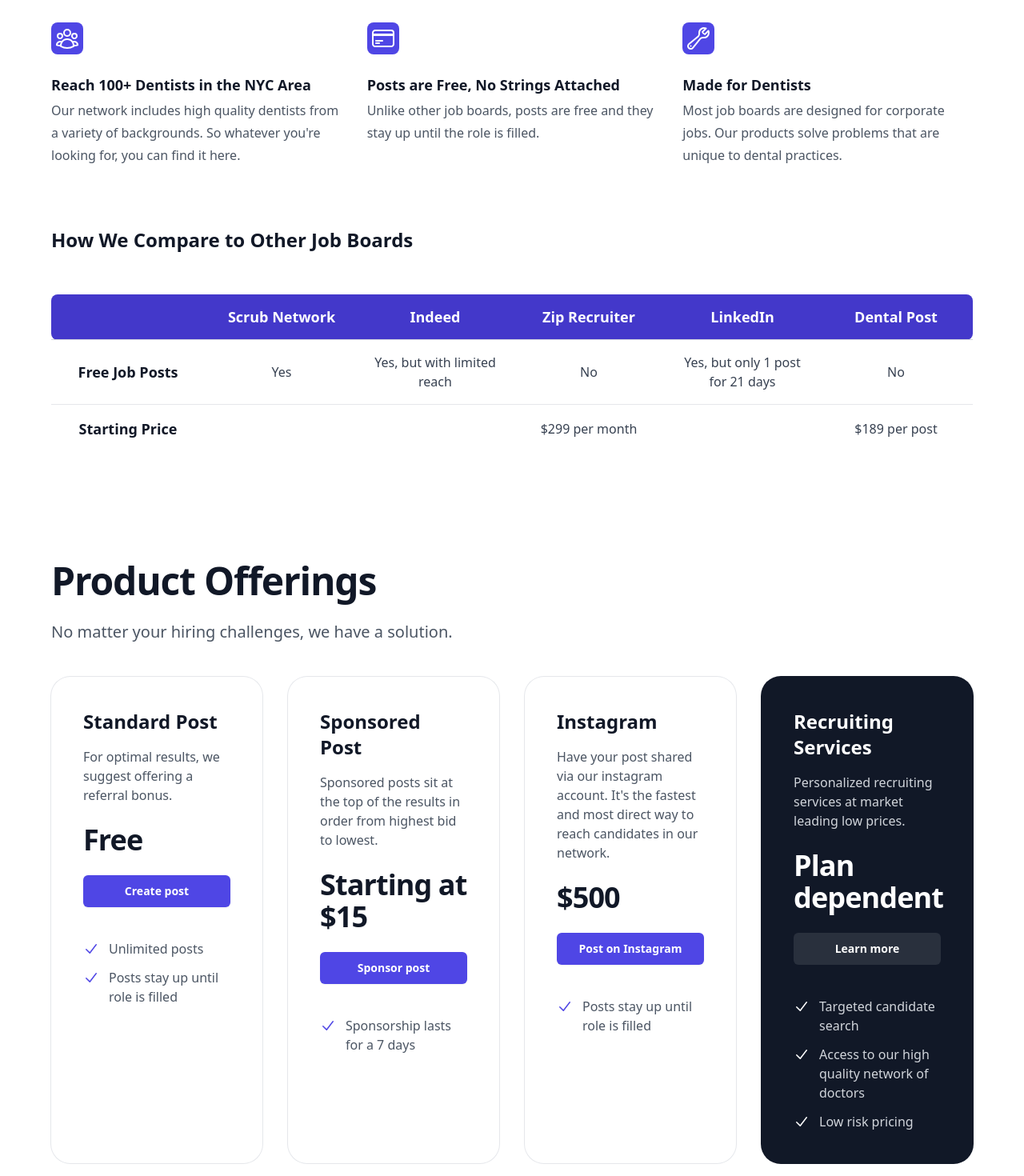
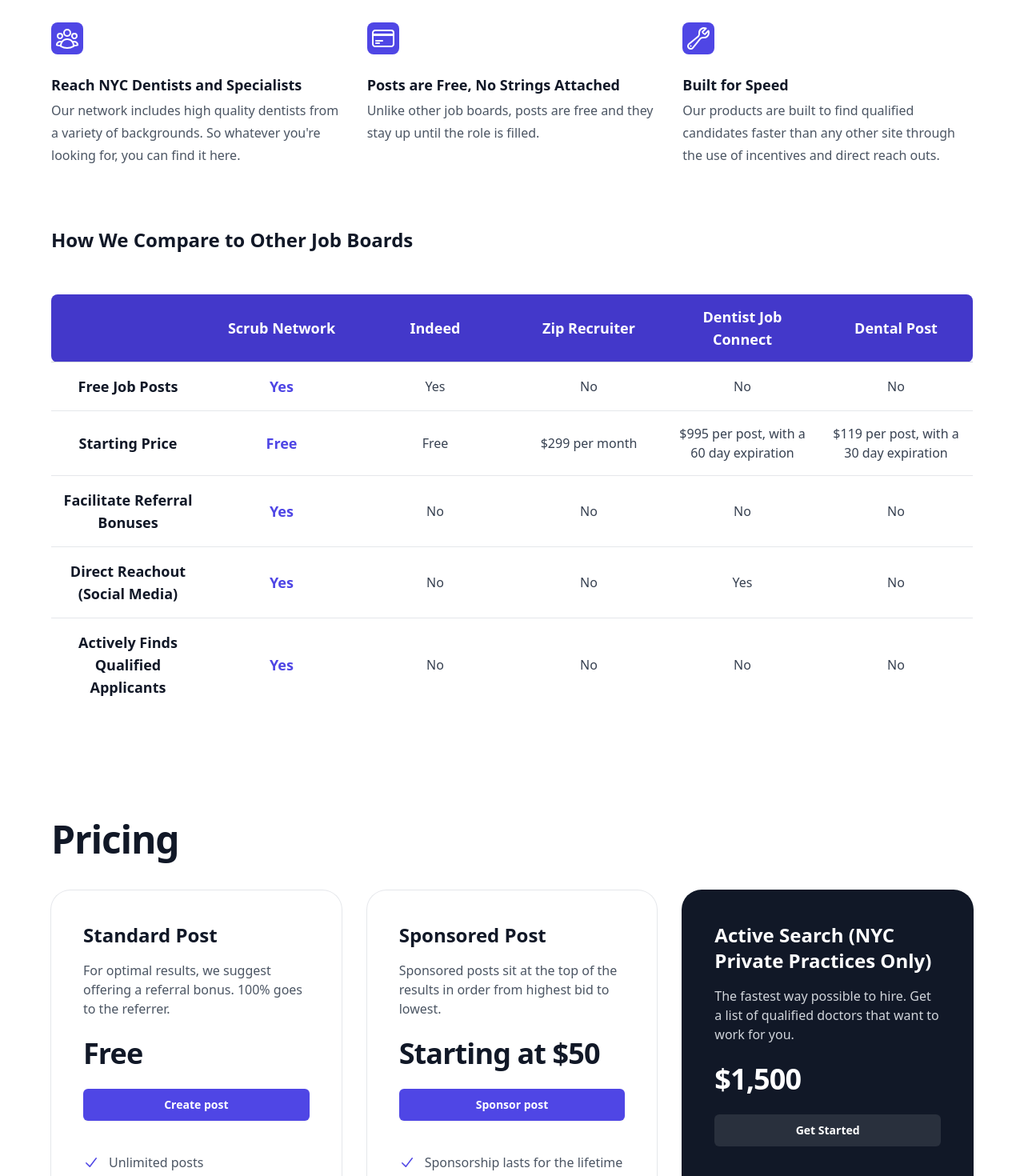
Before and after one commit to sean-yang14/myscrubnetwork, a Next.js app: page /for-practices in a window 1280 px wide. Shown: the part 780-2250 px from the top of the page at 80% size. Built offline with nearby package versions, Linux system fonts and the light colour scheme; no server answers.

Commit message:
removed recruiting

```diff
--- a/src/components/for-practices/competitors.jsx
+++ b/src/components/for-practices/competitors.jsx
@@ -2,26 +2,50 @@
 	{
 		title: 'Free Job Posts',
 		scrubNetwork: 'Yes',
-		indeed: 'Yes, but with limited reach',
-		linkedIn: 'Yes, but only 1 post for 21 days',
+		indeed: 'Yes',
 		zipRecruiter: 'No',
+		dentistJobConnect: 'No',
 		dentalPost: 'No',
 	},
 	{
 		title: 'Starting Price',
-		scrubNetwork: '',
-		indeed: '',
-		linkedIn: '',
+		scrubNetwork: 'Free',
+		indeed: 'Free',
 		zipRecruiter: '$299 per month',
-		dentalPost: '$189 per post',
+		dentistJobConnect: '$995 per post, with a 60 day expiration',
+		dentalPost: '$119 per post, with a 30 day expiration',
+	},
+	{
+		title: 'Facilitate Referral Bonuses',
+		scrubNetwork: 'Yes',
+		indeed: 'No',
+		zipRecruiter: 'No',
+		dentistJobConnect: 'No',
+		dentalPost: 'No',
+	},
+	{
+		title: 'Direct Reachout (Social Media)',
+		scrubNetwork: 'Yes',
+		indeed: 'No',
+		zipRecruiter: 'No',
+		dentistJobConnect: 'Yes',
+		dentalPost: 'No',
+	},
+	{
+		title: 'Actively Finds Qualified Applicants',
+		scrubNetwork: 'Yes',
+		indeed: 'No',
+		zipRecruiter: 'No',
+		dentistJobConnect: 'No',
+		dentalPost: 'No',
 	},
 	// {
-	// 	title: 'Starting Sponsorship Price',
-	// 	scrubNetwork: '< $2 per post per day',
-	// 	indeed: '$5 per post per day',
-	// 	linkedIn: '$5 per post per day',
-	// 	zipRecruiter: '',
-	// 	dentalPost: '',
+	// 	title: 'Highest Price',
+	// 	scrubNetwork: '$1,500',
+	// 	indeed: 'No Ceiling',
+	// 	zipRecruiter: 'No Ceiling',
+	// 	dentistJobConnect: '$329 for 30 days',
+	// 	dentalPost: '$2,495 for 180 days',
 	// },
 ];
 
@@ -71,7 +95,7 @@
 										scope='col'
 										className='py-3.5 px-3 text-left text-lg font-semibold text-gray-900 text-center w-1/6 text-white'
 									>
-										LinkedIn
+										Dentist Job Connect
 									</th>
 									<th
 										scope='col'
@@ -87,7 +111,7 @@
 										<td className='whitespace-normal py-4 px-3 text-lg font-semibold text-gray-900 text-center'>
 											{person.title}
 										</td>
-										<td className='whitespace-normal py-4 px-3 text-base text-gray-700 text-center'>
+										<td className='whitespace-normal py-4 px-3 text-lg text-indigo-600 font-semibold text-center'>
 											{person.scrubNetwork}
 										</td>
 										<td className='whitespace-normal py-4 px-3 text-base text-gray-700 text-center'>
@@ -97,7 +121,7 @@
 											{person.zipRecruiter}
 										</td>
 										<td className='whitespace-normal py-4 px-3 text-base text-gray-700 text-center'>
-											{person.linkedIn}
+											{person.dentistJobConnect}
 										</td>
 										<td className='whitespace-normal py-4 px-3 text-base text-gray-700 text-center'>
 											{person.dentalPost}
--- a/src/components/for-practices/features.jsx
+++ b/src/components/for-practices/features.jsx
@@ -6,7 +6,7 @@
 
 const features = [
 	{
-		name: 'Reach 100+ Dentists in the NYC Area',
+		name: 'Reach NYC Dentists and Specialists',
 		description:
 			"Our network includes high quality dentists from a variety of backgrounds. So whatever you're looking for, you can find it here.",
 		icon: UserGroupIcon,
@@ -18,9 +18,9 @@
 		icon: CreditCardIcon,
 	},
 	{
-		name: 'Made for Dentists',
+		name: 'Built for Speed',
 		description:
-			'Most job boards are designed for corporate jobs. Our products solve problems that are unique to dental practices.',
+			'Our products are built to find qualified candidates faster than any other site through the use of incentives and direct reach outs.',
 		icon: WrenchIcon,
 	},
 ];
@@ -34,8 +34,8 @@
 						Why Post on Scrub Network
 					</h2>
 					<p className='mt-6 text-lg leading-8 text-gray-600'>
-						Our posts reach qualified doctors faster than any other site. We
-						also offer market leading affordable prices for our services.
+						We help you reach the right candidates faster than ever before, and
+						we do it at market leading prices.
 					</p>
 				</div>
 				<div className='mx-auto mt-16 max-w-2xl sm:mt-20 lg:mt-24 lg:max-w-none'>
--- a/src/components/for-practices/header.jsx
+++ b/src/components/for-practices/header.jsx
@@ -10,7 +10,7 @@
 				</h2>
 				<p className='mt-6 text-lg leading-8 text-gray-600'>
 					We&#39;re focused on creating the best candidate searching experience
-					for practices and the best job searching experience for doctors.
+					for practices.
 				</p>
 			</div>
 		</div>
--- a/src/components/for-practices/pricing.jsx
+++ b/src/components/for-practices/pricing.jsx
@@ -6,8 +6,13 @@
 		id: 'tier-standard',
 		href: '/post-a-job',
 		price: 'Free',
-		description: 'For optimal results, we suggest offering a referral bonus.',
-		features: ['Unlimited posts', 'Posts stay up until role is filled'],
+		description:
+			'For optimal results, we suggest offering a referral bonus. 100% goes to the referrer.',
+		features: [
+			'Unlimited posts',
+			'Posts stay up until role is filled',
+			'Posts with a referral bonus of at least $300 get shared directly with dentists',
+		],
 		featured: false,
 		cta: 'Create post',
 	},
@@ -15,38 +20,41 @@
 		name: 'Sponsored Post',
 		id: 'tier-sponsored',
 		href: '/post-a-job',
-		price: 'Starting at $15',
+		price: 'Starting at $50',
 		description:
 			'Sponsored posts sit at the top of the results in order from highest bid to lowest.',
-		features: ['Sponsorship lasts for a 7 days'],
+		features: [
+			'Sponsorship lasts for the lifetime of the post',
+			'Cumulative payments determine post order',
+		],
 		featured: false,
 		cta: 'Sponsor post',
 	},
+	// {
+	// 	name: 'Instagram',
+	// 	id: 'tier-instagram',
+	// 	href: '/post-a-job',
+	// 	price: '$500',
+	// 	description:
+	// 		"Have your post shared via our instagram account. It's the fastest and most direct way to reach candidates in our network.",
+	// 	features: ['Posts stay up until role is filled'],
+	// 	featured: false,
+	// 	cta: 'Post on Instagram',
+	// },
 	{
-		name: 'Instagram',
-		id: 'tier-instagram',
+		name: 'Active Search (NYC Private Practices Only)',
+		id: 'tier-activeSearch',
 		href: '/post-a-job',
-		price: '$500',
+		price: '$1,500',
 		description:
-			"Have your post shared via our instagram account. It's the fastest and most direct way to reach candidates in our network.",
-		features: ['Posts stay up until role is filled'],
-		featured: false,
-		cta: 'Post on Instagram',
-	},
-	{
-		name: 'Recruiting Services',
-		id: 'tier-recruiting',
-		href: '/recruiting',
-		price: 'Plan dependent',
-		description:
-			'Personalized recruiting services at market leading low prices.',
+			'The fastest way possible to hire. Get a list of qualified doctors that want to work for you.',
 		features: [
-			'Targeted candidate search',
-			'Access to our high quality network of doctors',
-			'Low risk pricing',
+			'Full refund if no applicants within 60 days',
+			'Practices get 1 deal-breaker requirement',
+			'Actively fill a role rather than passively wait for candidates to find you',
 		],
 		featured: true,
-		cta: 'Learn more',
+		cta: 'Get Started',
 	},
 ];
 
@@ -63,13 +71,13 @@
 						Pricing
 					</h2> */}
 					<p className='mt-2 text-4xl font-bold tracking-tight text-gray-900 sm:text-5xl'>
-						Product Offerings
+						Pricing
 					</p>
 				</div>
-				<p className='mt-6 max-w-2xl text-xl leading-8 text-gray-600'>
+				{/* <p className='mt-6 max-w-2xl text-xl leading-8 text-gray-600'>
 					No matter your hiring challenges, we have a solution.
-				</p>
-				<div className='isolate mx-auto mt-10 grid max-w-md grid-cols-1 gap-8 lg:mx-0 lg:max-w-none lg:grid-cols-4'>
+				</p> */}
+				<div className='isolate mx-auto mt-10 grid max-w-md grid-cols-1 gap-8 lg:mx-0 lg:max-w-none lg:grid-cols-3'>
 					{tiers.map((tier) => (
 						<div
 							key={tier.id}
--- a/src/components/layout/navbar.jsx
+++ b/src/components/layout/navbar.jsx
@@ -19,7 +19,7 @@
 		jobs: false,
 		practices: false,
 		contact: false,
-		recruiting: false,
+		// recruiting: false,
 		events: false,
 	};
 	const [current, setCurrent] = useState({
@@ -136,7 +136,7 @@
 									>
 										For Practices
 									</Link>
-									<Link
+									{/* <Link
 										href='/recruiting'
 										className={classNames(
 											current.recruiting
@@ -148,7 +148,7 @@
 										name='recruiting'
 									>
 										Recruiting
-									</Link>
+									</Link> */}
 									<Link
 										href='/events'
 										className={classNames(
@@ -293,7 +293,7 @@
 							>
 								For Practices
 							</Disclosure.Button>
-							<Disclosure.Button
+							{/* <Disclosure.Button
 								as='a'
 								href='/recruiting'
 								onClick={handleClick}
@@ -306,7 +306,7 @@
 								name='contract'
 							>
 								Recruiting
-							</Disclosure.Button>
+							</Disclosure.Button> */}
 							<Disclosure.Button
 								as='a'
 								href='/events'
--- a/src/components/practices/job-post.jsx
+++ b/src/components/practices/job-post.jsx
@@ -38,7 +38,7 @@
 		price: '',
 		bid: '',
 		weeks: '',
-		instagram: false,
+		listOfApplicants: false,
 	};
 
 	const [formData, setFormData] = useState({
@@ -71,7 +71,7 @@
 	const handleCheckbox = (e) => {
 		setFormData((prev) => ({
 			...prev,
-			[e.target.name]: !formData.instagram,
+			[e.target.name]: !formData.listOfApplicants,
 		}));
 	};
 
@@ -366,11 +366,12 @@
 										</div>
 										<div className='sm:col-span-3'>
 											<h3 className='text-lg font-medium leading-6 text-gray-900'>
-												Post on Instagram
+												Fill Open Roles Fast. I Want an Active Search
 											</h3>
 											<p className='text-base leading-6 text-gray-900'>
-												Reach dentists and their network directly through social
-												media.
+												We actively work our network, putting boots on the
+												ground, to find you qualified dentists that want to work
+												at your practice.
 											</p>
 											<div className='mt-4'>
 												<fieldset>
--- a/src/pages/recruiting.js
+++ b/src/pages/recruiting.js
@@ -5,21 +5,42 @@
 import Offerings from '@/components/recruiting/offerings'
 import ValueProps from '@/components/recruiting/value-props'
 import Footer from '@/components/for-practices/footer'
+import Link from 'next/link'
 
-export default function ForPractices() {
+export default function Recruiting() {
+  // return (
+  //   <MainCard>
+  //     <Hero />
+  //     <ValueProps />
+  //     <Offerings />
+  //     <CallToAction />
+  //     <Footer />
+  //   </MainCard>
+  // )
+
   return (
     <MainCard>
-      <Hero />
-      <ValueProps />
-      <Offerings />
-      <CallToAction />
-      <Footer />
+      <main className="grid min-h-full place-items-center bg-white px-6 py-24 sm:py-32 lg:px-8 mt-8">
+        <div className="text-center">
+          <p className="text-base font-semibold text-indigo-600">404</p>
+          <h1 className="mt-4 text-3xl font-bold tracking-tight text-gray-900 sm:text-5xl">Page not found</h1>
+          <p className="mt-6 text-base leading-7 text-gray-600">Sorry, we couldn’t find the page you’re looking for.</p>
+          <div className="mt-10 flex items-center justify-center gap-x-6">
+            <Link
+              href="/"
+              className="rounded-md bg-indigo-600 px-3.5 py-2.5 text-sm font-semibold text-white shadow-sm hover:bg-indigo-500 focus-visible:outline focus-visible:outline-2 focus-visible:outline-offset-2 focus-visible:outline-indigo-600"
+            >
+              Go back home
+            </Link>
+          </div>
+        </div>
+      </main>
     </MainCard>
-  )
+)
 
 }
 
-ForPractices.getLayout = function getLayout(page) {
+Recruiting.getLayout = function getLayout(page) {
   return (
     <>
       <MainLayout >
```
